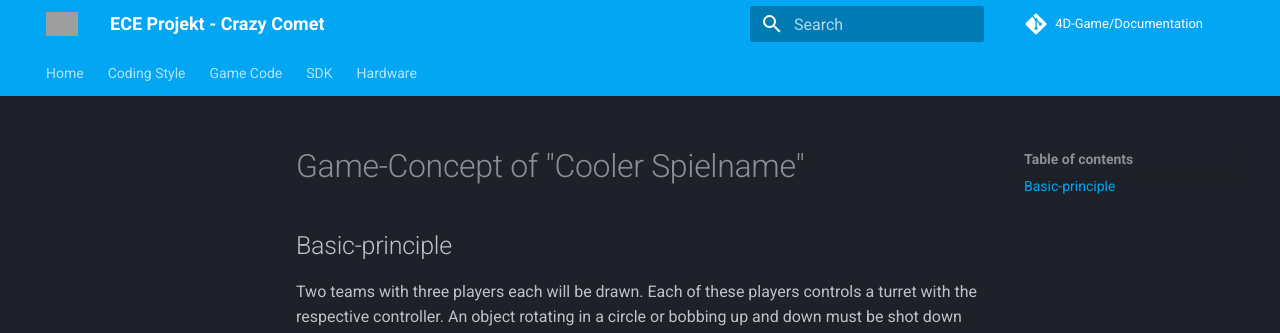
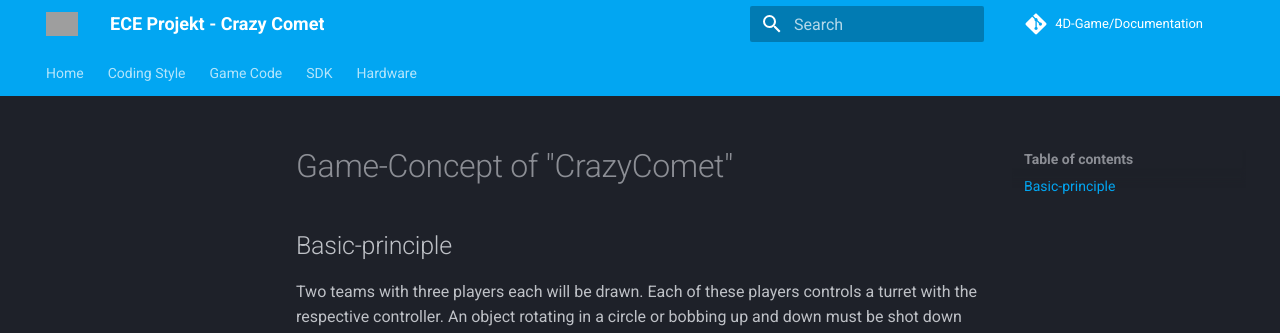
Before and after one commit to 4D-Game/CrazyComet, an MkDocs documentation site: the page built from docs/game_concept.md, in a window 1280 px wide and 947 px high. Shown: the top 333 px of the window. Built offline with MkDocs 1.6.1 and Material for MkDocs 9.7.7, drawn with Linux system fonts in a browser that asks for light colours; comment, search, counter and statistics services are not loaded; grey boxes are pictures that could not be loaded.

Commit message:
added game name

```diff
--- a/docs/game_concept.md
+++ b/docs/game_concept.md
@@ -1,4 +1,4 @@
-# Game-Concept of "Cooler Spielname"
+# Game-Concept of "CrazyComet"
 
 ## Basic-principle
 
```
